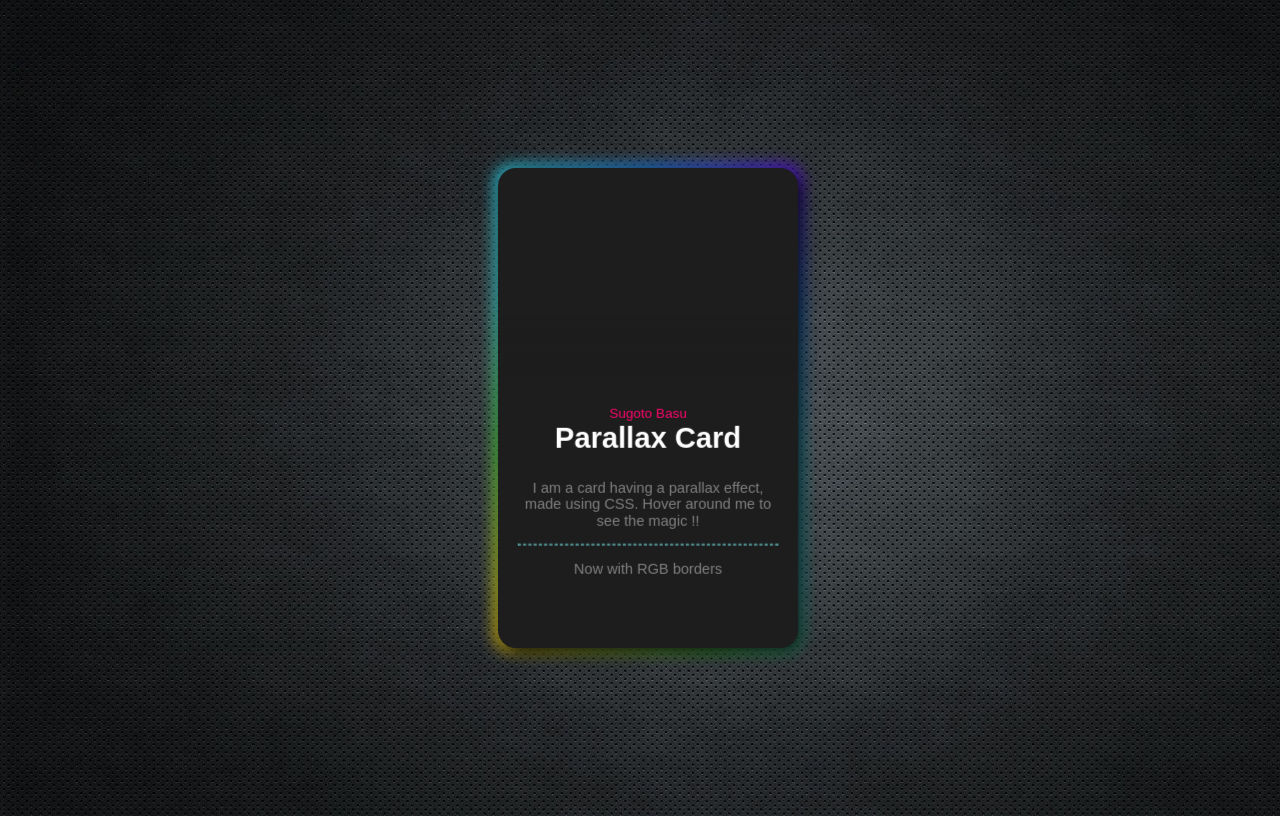
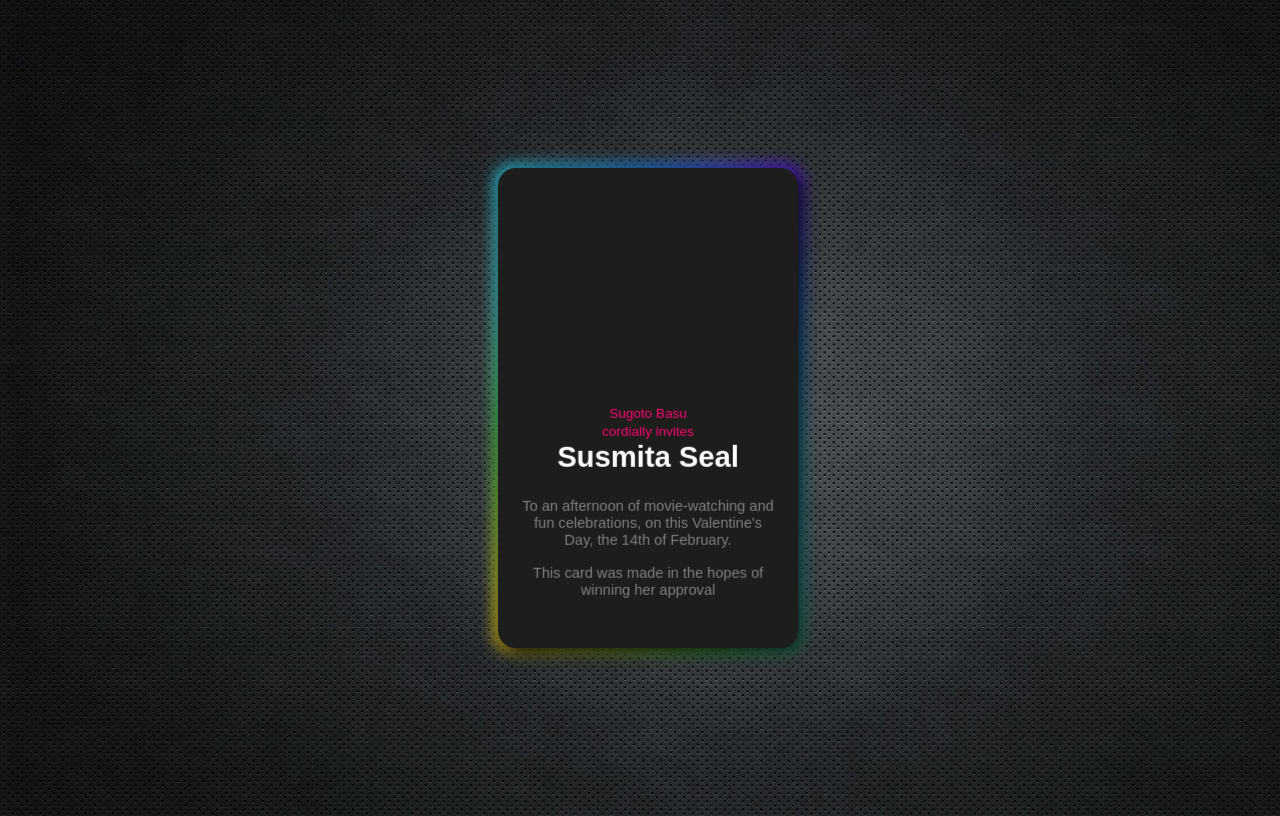
Before and after one commit to Sugoto/3d-parallax-cards, a plain HTML site: page index.html in a window 1280 px wide. Drawn offline with Linux system fonts and the light colour scheme; a web font is replaced by a local one.

Commit message:
Update index.html

```diff
--- a/index.html
+++ b/index.html
@@ -19,14 +19,16 @@
     <div class="card rgb" data-tilt data-tilt-glare data-tilt-max-glare="0.2">
       <div class="card-image"></div>
       <div class="card-text">
-        <span class="date">Sugoto Basu</span>
-        <h2>Parallax Card</h2>
+        <span class="date"
+          >Sugoto Basu <br />
+          cordially invites</span
+        >
+        <h2>Susmita Seal</h2>
         <p>
-          I am a card having a parallax effect, made using CSS. Hover around me
-          to see the magic !!
+          To an afternoon of movie-watching and fun celebrations, on this
+          Valentine's Day, the 14th of February. <br /> <br>
+          This card was made in the hopes of winning her approval
         </p>
-        <hr>
-        <p>Now with RGB borders</p>
       </div>
     </div>
     <script type="text/javascript" src="vanilla-tilt.js"></script>
```
